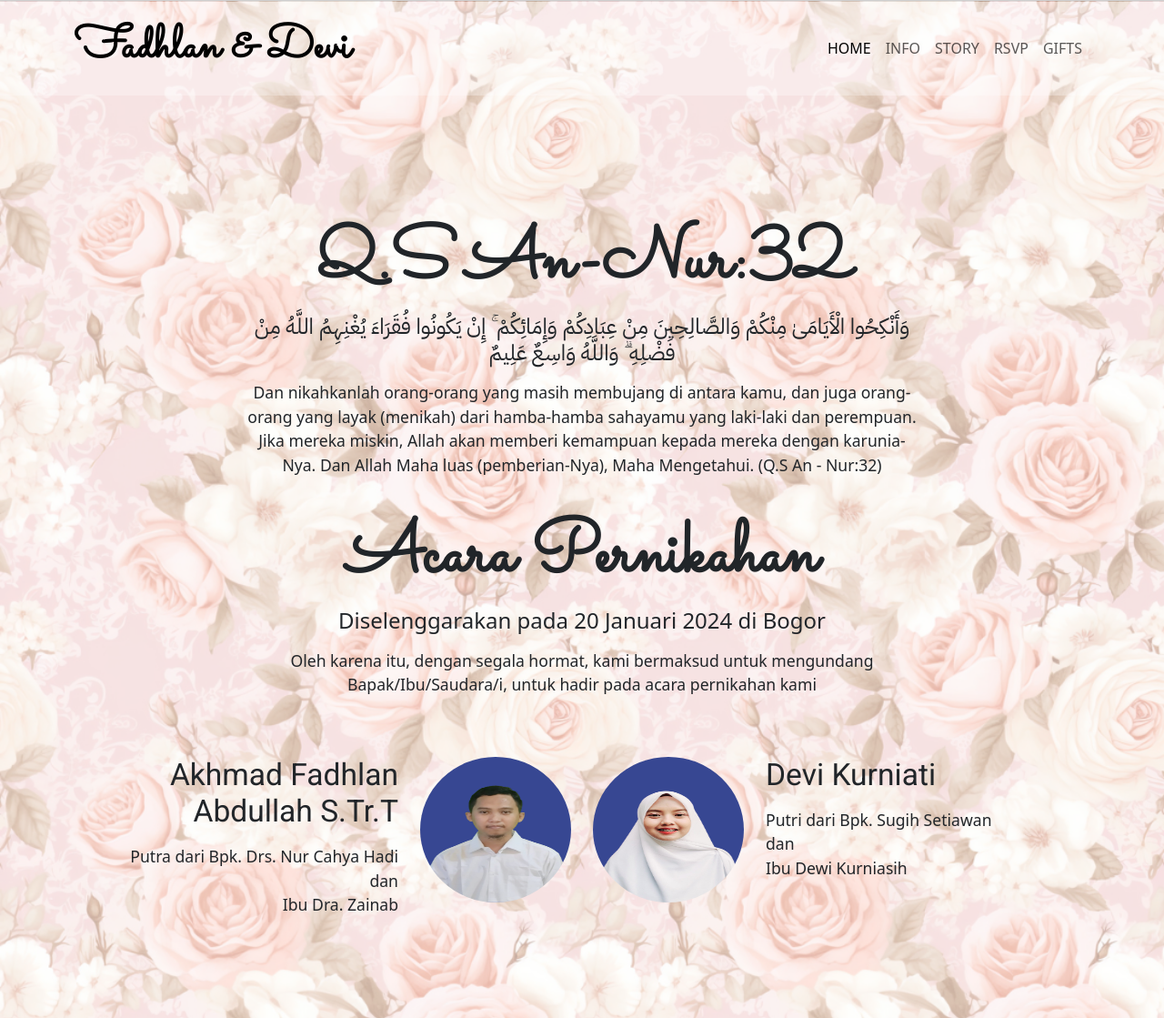
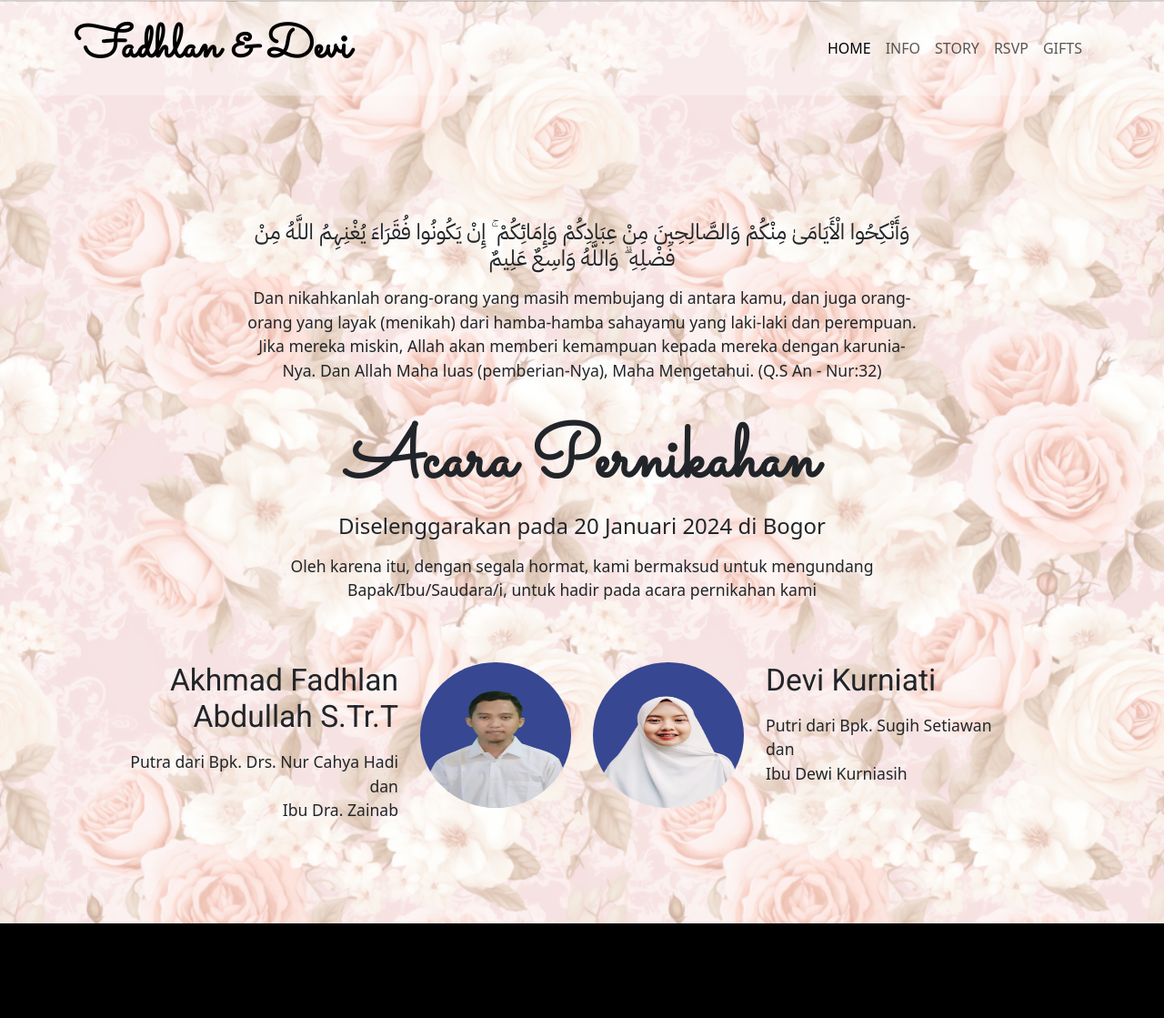
Before and after one commit to fadhlan-devi/fadhlan-devi, a plain HTML site: page index.html in a window 1280 px wide. Shown: the part 798-1917 px from the top of the page at 91% size. Drawn offline with nearby package versions, Linux system fonts and the light colour scheme; grey boxes are pictures that could not be loaded.

Commit message:
Update index.html
Signed-off-by: fadhlan-devi <151484867+fadhlan-devi@users.noreply.github.com>

```diff
--- a/index.html
+++ b/index.html
@@ -60,9 +60,6 @@
         <div class="container">
             <div class="row justify-content-center">
                 <div class="col-md-8 text-center">
-                    <div class="quranku">
-                        <h2 class="animasi">Q.S An-Nur:32</h2>
-                    </div>
                     <h3 class="arab animasi">وَأَنْكِحُوا الْأَيَامَىٰ مِنْكُمْ وَالصَّالِحِينَ مِنْ عِبَادِكُمْ وَإِمَائِكُمْ ۚ إِنْ يَكُونُوا فُقَرَاءَ يُغْنِهِمُ اللَّهُ مِنْ فَضْلِهِ ۗ وَاللَّهُ وَاسِعٌ عَلِيمٌ</h3>
                     <p>
                         Dan nikahkanlah orang-orang yang masih membujang di antara kamu, dan juga orang-orang yang layak (menikah) dari hamba-hamba sahayamu yang laki-laki dan perempuan. Jika mereka miskin, Allah akan memberi kemampuan kepada mereka dengan karunia-Nya. Dan Allah Maha luas (pemberian-Nya), Maha Mengetahui. (Q.S An - Nur:32)
```
